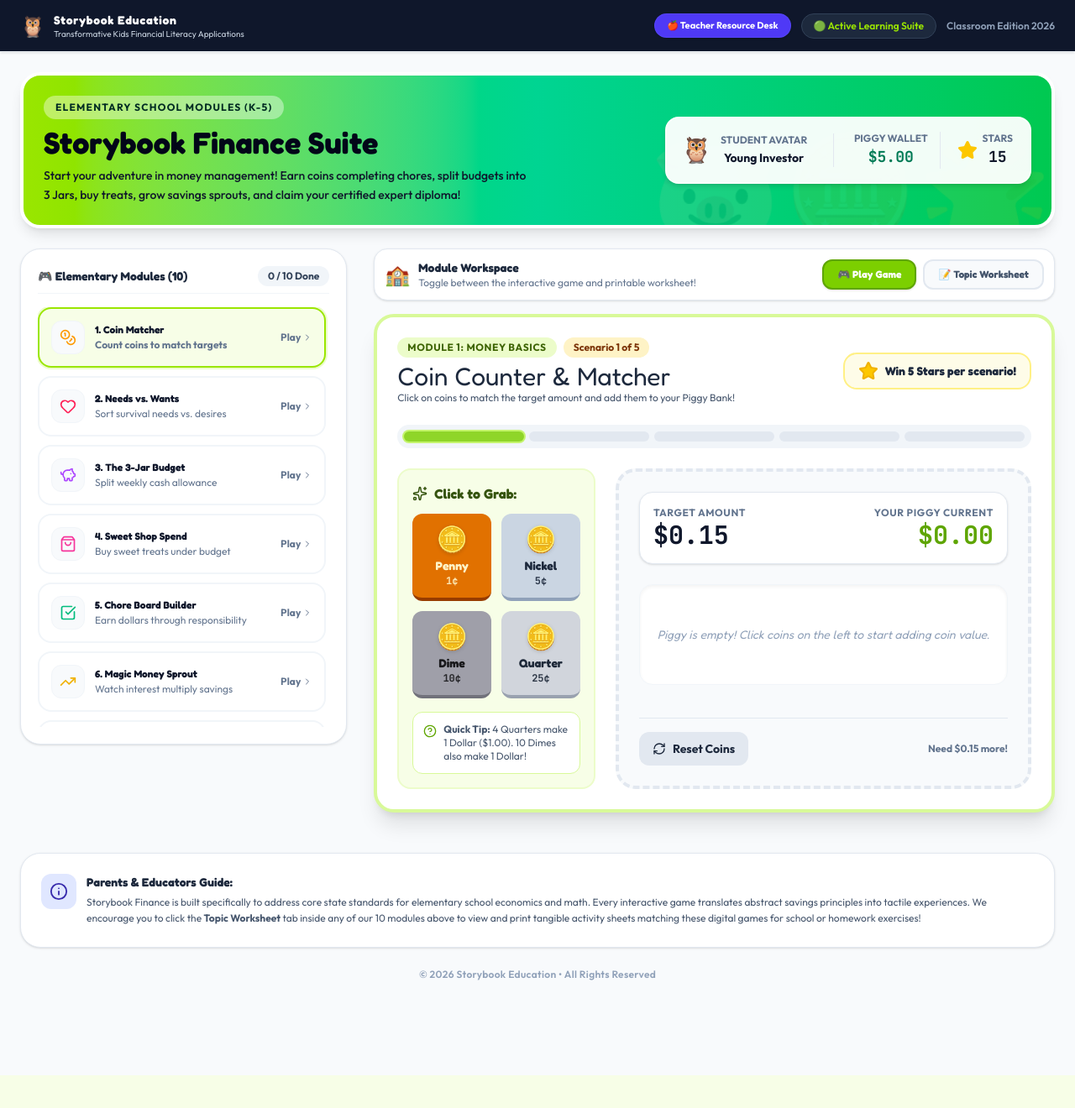
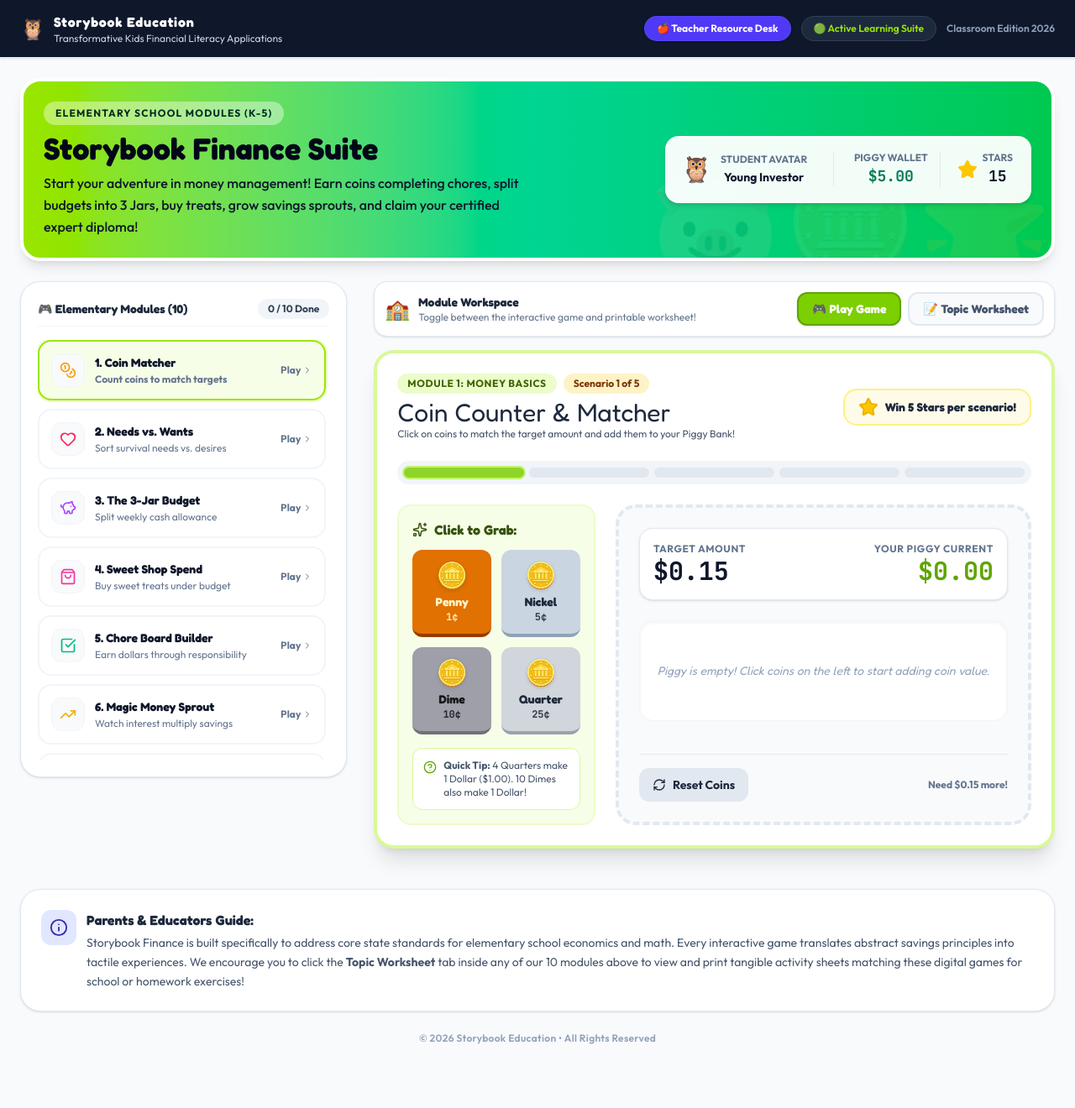
Before and after one commit to ealimon/storybook-finance-elementary, a React (Vite) app: page / in a window 1280 px wide. Shown: the top 1320 px of the page at 84% size. Before the commit the page ends 1281 px from the top, so only its background shows below. Built offline with nearby package versions, Linux system fonts and the light colour scheme.

Commit message:
style: update header typography for consistency
Remove responsive text sizing from header elements to ensure consistent display across screen sizes.

```diff
--- a/src/App.tsx
+++ b/src/App.tsx
@@ -122,15 +122,15 @@ export default function App() {
         <div className="flex items-center gap-2.5">
           <span className="text-2xl">🦉</span>
           <div>
-            <h1 className="text-base sm:text-sm font-display font-bold tracking-wider text-white">Storybook Education</h1>
-            <p className="text-xs sm:text-[10px] text-slate-300">Transformative Kids Financial Literacy Applications</p>
+            <h1 className="text-base font-display font-bold tracking-wider text-white">Storybook Education</h1>
+            <p className="text-xs text-slate-300">Transformative Kids Financial Literacy Applications</p>
           </div>
         </div>
         <div className="flex items-center gap-3 text-xs font-semibold text-slate-300 flex-wrap justify-center">
           <button
             id="btn-tpt-kit-trigger"
             onClick={() => setIsTptOpen(true)}
-            className="flex items-center gap-1.5 bg-indigo-600 hover:bg-indigo-700 text-white px-4 py-2 sm:px-3.5 sm:py-1.5 rounded-full transition-all text-xs sm:text-[11px] font-bold shadow cursor-pointer border border-indigo-500/30"
+            className="flex items-center gap-1.5 bg-indigo-600 hover:bg-indigo-700 text-white px-4 py-2 sm:px-3.5 sm:py-1.5 rounded-full transition-all text-xs font-bold shadow cursor-pointer border border-indigo-500/30"
           >
             🍎 Teacher Resource Desk
           </button>
@@ -151,13 +151,13 @@ export default function App() {
 
           <div className="flex flex-col md:flex-row justify-between items-center gap-5 relative z-10">
             <div>
-              <span className="text-xs sm:text-xs font-bold uppercase tracking-widest px-3.5 py-1.5 rounded-full bg-white/40 text-emerald-950 inline-block">
+              <span className="text-xs font-bold uppercase tracking-widest px-3.5 py-1.5 rounded-full bg-white/40 text-emerald-950 inline-block">
                 Elementary School Modules (K-5)
               </span>
               <h1 className="text-3xl sm:text-4xl font-display font-extrabold mt-2 text-slate-950">
                 Storybook Finance Suite
               </h1>
-              <p className="text-base sm:text-sm mt-2 font-medium max-w-xl text-slate-900 leading-relaxed">
+              <p className="text-base mt-2 font-medium max-w-xl text-slate-900 leading-relaxed">
                 Start your adventure in money management! Earn coins completing chores, split budgets into 3 Jars, buy treats, grow savings sprouts, and claim your certified expert diploma!
               </p>
             </div>
@@ -238,7 +238,7 @@ export default function App() {
                         {renderModuleIcon(mod.iconName)}
                       </div>
                       <div>
-                        <span className="text-sm sm:text-xs font-display font-bold text-slate-900 block line-clamp-1">
+                        <span className="text-sm font-display font-bold text-slate-900 block line-clamp-1">
                           {mod.title}
                         </span>
                         <span className="text-xs text-slate-500 block mt-0.5 line-clamp-1 group-hover:text-slate-700">
@@ -278,7 +278,7 @@ export default function App() {
               <button
                 id="btn-toggle-game"
                 onClick={() => setViewingWorksheet(false)}
-                className={`flex-1 sm:flex-initial px-4 py-2 rounded-xl text-sm sm:text-xs font-display font-bold transition-all border-2 flex items-center justify-center gap-1.5 cursor-pointer ${
+                className={`flex-1 sm:flex-initial px-4 py-2 rounded-xl text-sm font-display font-bold transition-all border-2 flex items-center justify-center gap-1.5 cursor-pointer ${
                   !viewingWorksheet
                     ? 'bg-lime-500 border-lime-600 text-white shadow-sm'
                     : 'bg-slate-50 border-slate-200 text-slate-600 hover:bg-slate-100'
@@ -289,7 +289,7 @@ export default function App() {
               <button
                 id="btn-toggle-worksheet"
                 onClick={() => setViewingWorksheet(true)}
-                className={`flex-1 sm:flex-initial px-4 py-2 rounded-xl text-sm sm:text-xs font-display font-bold transition-all border-2 flex items-center justify-center gap-1.5 cursor-pointer ${
+                className={`flex-1 sm:flex-initial px-4 py-2 rounded-xl text-sm font-display font-bold transition-all border-2 flex items-center justify-center gap-1.5 cursor-pointer ${
                   viewingWorksheet
                     ? 'bg-lime-500 border-lime-600 text-white shadow-sm'
                     : 'bg-slate-50 border-slate-200 text-slate-600 hover:bg-slate-100'
@@ -403,8 +403,8 @@ export default function App() {
               <Info size={22} />
             </div>
             <div>
-              <h4 className="font-display font-bold text-slate-800 text-base sm:text-sm">Parents &amp; Educators Guide:</h4>
-              <p className="text-sm sm:text-xs text-slate-600 mt-1 leading-relaxed">
+              <h4 className="font-display font-bold text-slate-800 text-base">Parents &amp; Educators Guide:</h4>
+              <p className="text-sm text-slate-600 mt-1 leading-relaxed">
                 Storybook Finance is built specifically to address core state standards for elementary school economics and math. Every interactive game translates abstract savings principles into tactile experiences. We encourage you to click the <strong>Topic Worksheet</strong> tab inside any of our 10 modules above to view and print tangible activity sheets matching these digital games for school or homework exercises!
               </p>
             </div>
```
